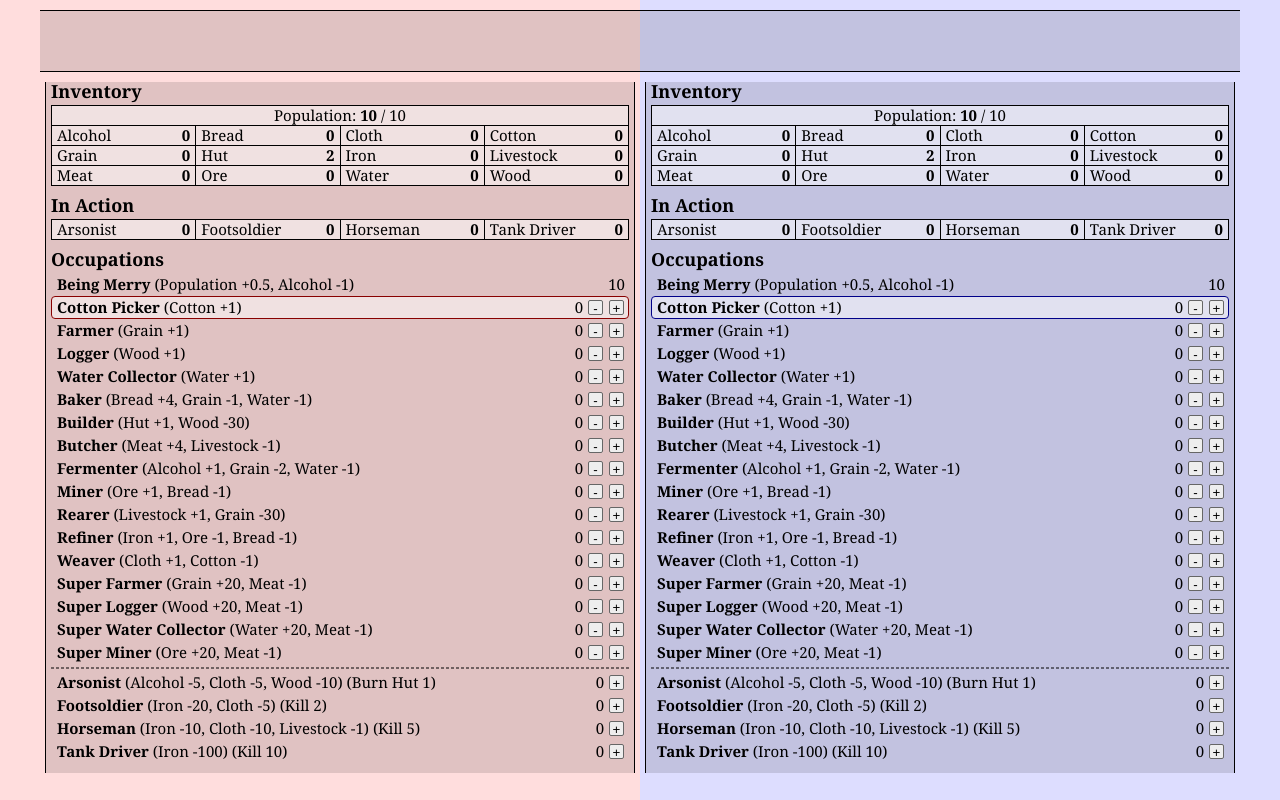
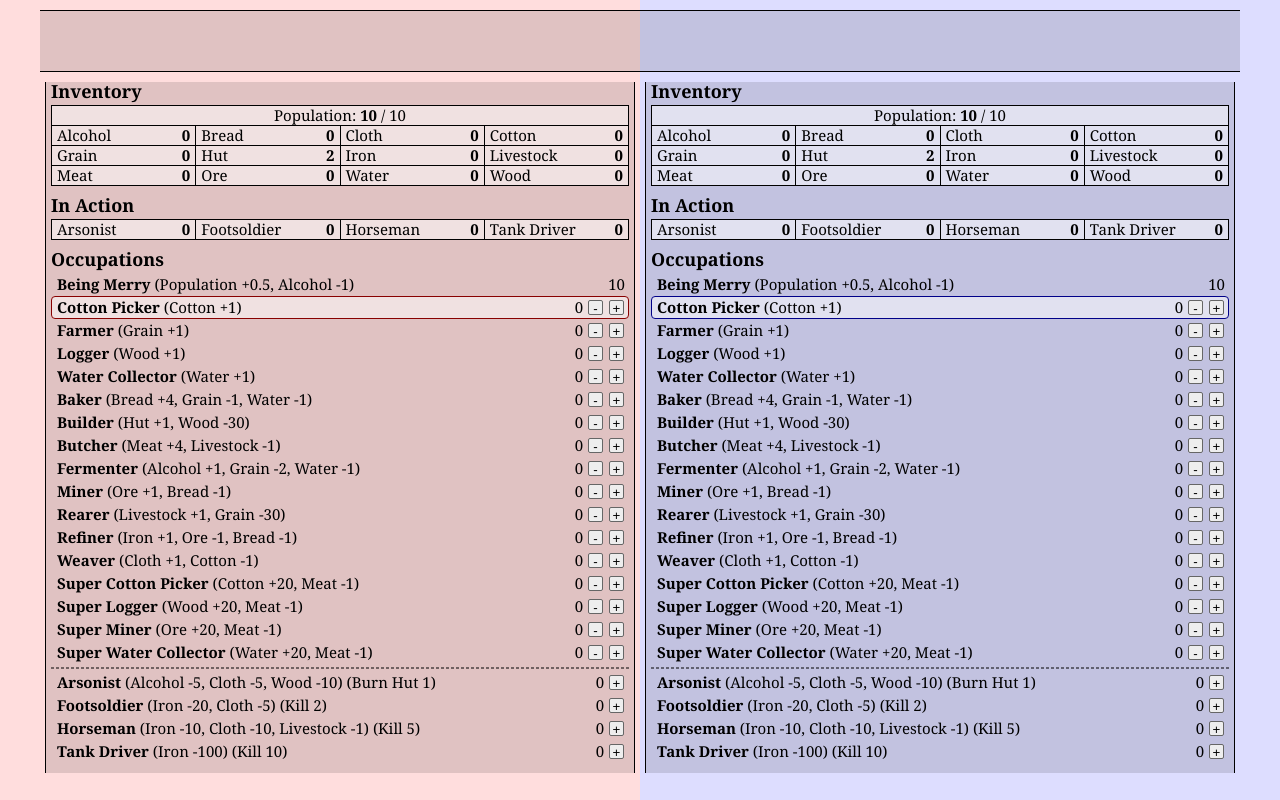
Before and after one commit to Deskbot/Arms-Race, a plain HTML site: page index.html in a window 1280 px wide. Drawn offline with Linux system fonts and the light colour scheme.

Commit message:
change super farmer for super cotton picker

```diff
--- a/index.html
+++ b/index.html
@@ -182,8 +182,8 @@
                             <button class="up">+</button>
                         </span>
                     </li>
-                    <li class="option super-farmer" data-job="super-farmer">
-                        <span class="name"><strong>Super Farmer</strong> (Grain +20, Meat -1)</span>
+                    <li class="option super-cotton-picker" data-job="super-cotton-picker">
+                        <span class="name"><strong>Super Cotton Picker</strong> (Cotton +20, Meat -1)</span>
                         <span class="buttons">
                             <span class="quantity">0</span>
                             <button class="down">-</button>
@@ -198,6 +198,14 @@
                             <button class="up">+</button>
                         </span>
                     </li>
+                    <li class="option super-miner" data-job="super-miner">
+                        <span class="name"><strong>Super Miner</strong> (Ore +20, Meat -1)</span>
+                        <span class="buttons">
+                            <span class="quantity">0</span>
+                            <button class="down">-</button>
+                            <button class="up">+</button>
+                        </span>
+                    </li>
                     <li class="option super-water-carrier" data-job="super-water-carrier">
                         <span class="name"><strong>Super Water Collector</strong> (Water +20, Meat -1)</span>
                         <span class="buttons">
@@ -206,14 +214,7 @@
                             <button class="up">+</button>
                         </span>
                     </li>
-                    <li class="option super-miner" data-job="super-miner">
-                        <span class="name"><strong>Super Miner</strong> (Ore +20, Meat -1)</span>
-                        <span class="buttons">
-                            <span class="quantity">0</span>
-                            <button class="down">-</button>
-                            <button class="up">+</button>
-                        </span>
-                    </li>
+
 
 
                     <!-- military -->
--- a/js/classes/Population.js
+++ b/js/classes/Population.js
@@ -128,6 +128,13 @@ let Population = function() {
             resources: {
                 meat: -1,
                 wood: 20
+            }
+        });
+        jobs.set('super-cotton-picker', {
+            name: 'Super Cotton Picker',
+            resources: {
+                meat: -1,
+                cotton: 20
             }
         });
         jobs.set('super-farmer', {
```
